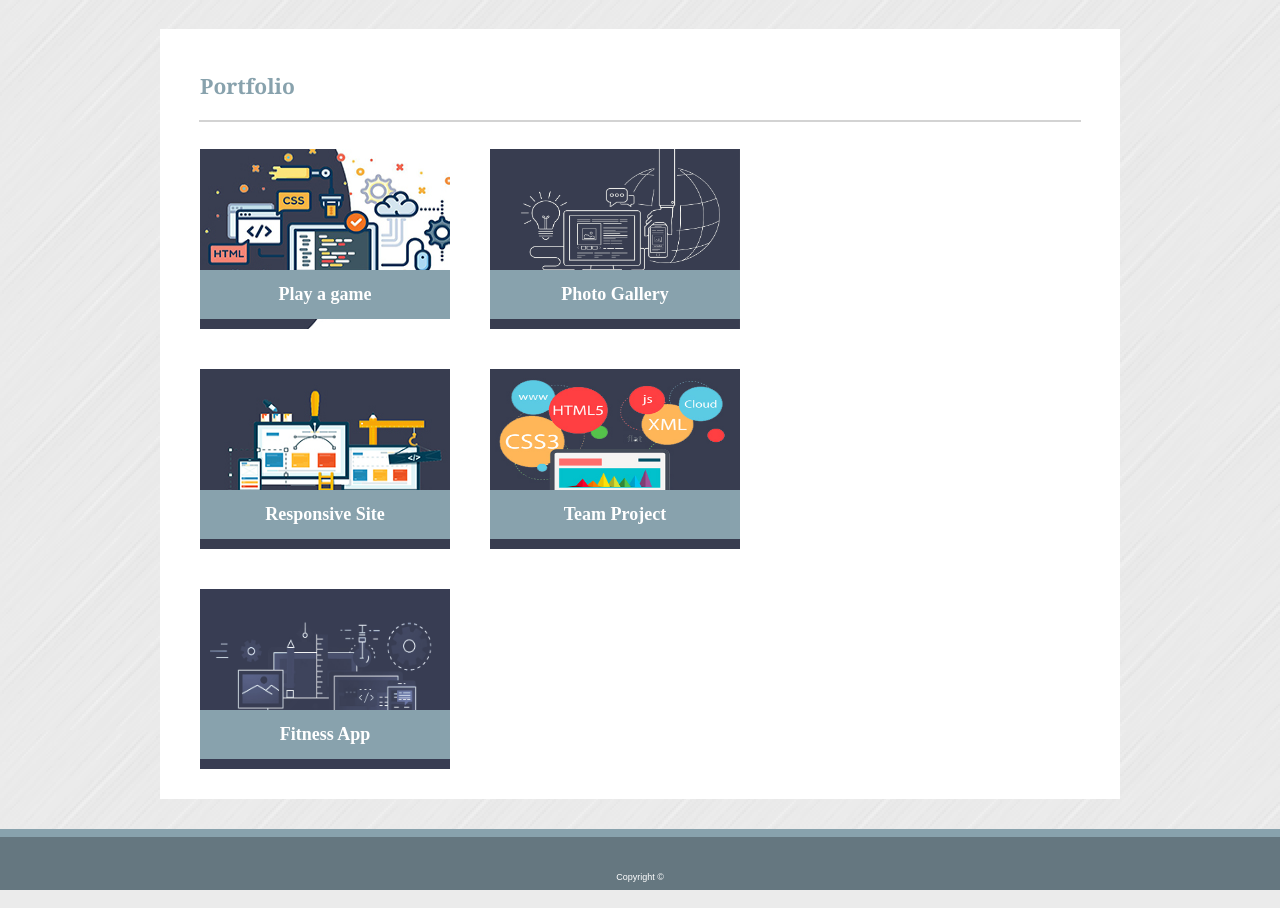
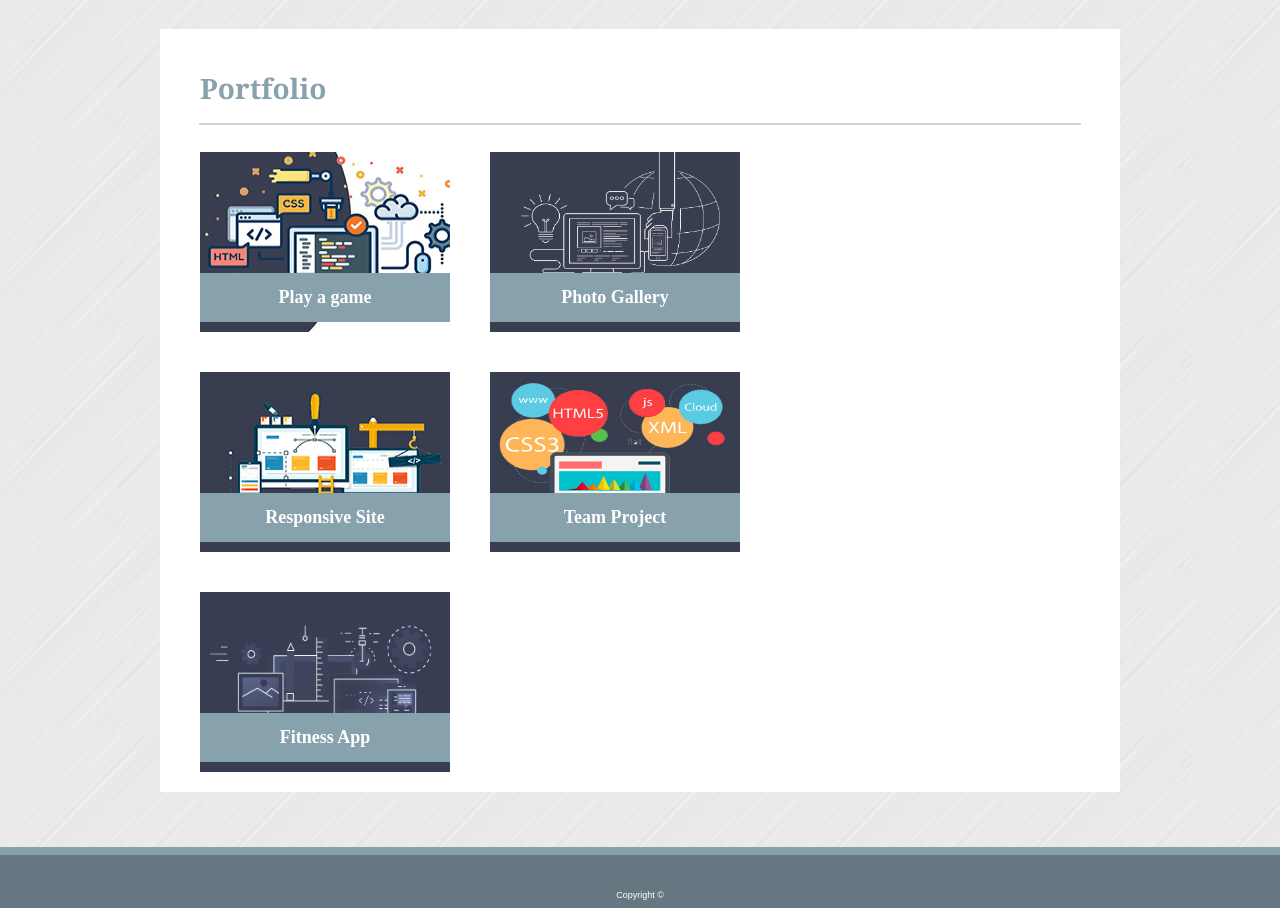
Before and after one commit to jenkruk/Basic-Portfolio, a plain HTML site: page portfolio.html in a window 1280 px wide. Shown: the part 70-978 px from the top of the page. Drawn offline with Linux system fonts and the light colour scheme.

Commit message:
made about portfolio and contact h1's

```diff
--- a/assets/css/style.css
+++ b/assets/css/style.css
@@ -47,7 +47,7 @@ The h1 has a height of 67px because the padding is 23px top & bottom,
 23+23=46 . The font size is 20px.  46+20=66. There is a 1px border.
 Total=67px */
 
-h1 {
+.nametag h1 {
     padding: 23px;
     color: white;
     background: #88a2ad;
@@ -107,14 +107,12 @@ header::after {
 
 .block {
     max-width: 960px;
-    margin: 0px auto 30px auto;
+    margin: 0 auto;
     background: white;
     overflow: auto;
-    padding-bottom: 10px;
-
 }
 
-h2 {
+h1 {
     color: #88a2ad;
     padding-top: 30px;
     padding-bottom: 5px;
@@ -275,7 +273,6 @@ button:hover {
 footer {
     margin-top: auto;
     position: fixed;
-    left: 0;
     bottom: 0;
     width: 100%;
     border-top: 8px solid #88a2ad;
@@ -292,9 +289,8 @@ This made it so the footer did not overflow on top of the portfolio page content
 For the About and Contact pages - the position needed to be fixed in order to stick the footer to the bottom. */
 
 .portfoliofooter {
-    margin-top: auto;
+    margin-top: 55px;
     position: static;
-    left: 0;
     bottom: 0;
     width: 100%;
     border-top: 8px solid #88a2ad;
--- a/portfolio.html
+++ b/portfolio.html
@@ -15,9 +15,11 @@
     <div id="wrapper">
         <header>
 
-            <h1>
-                Jennifer Kruk
-            </h1>
+            <div class="nametag">
+                <h1>
+                    Jennifer Kruk
+                </h1>
+            </div>
 
             <nav>
                 <ul>
@@ -34,9 +36,9 @@
 
     <div class="block">
 
-        <h2>
+        <h1>
             Portfolio
-        </h2>
+        </h1>
 
         <hr>
         <!--this box-set section is the image gallery -->
```
Also changed, not shown: contact.html (+7 -5 lines), index.html (+7 -6 lines).
